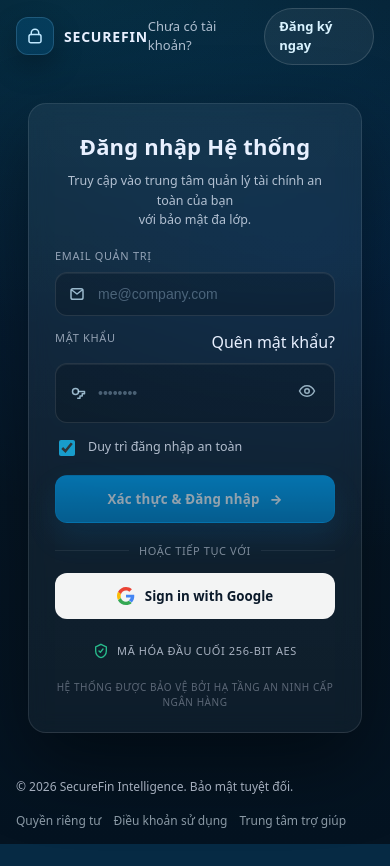
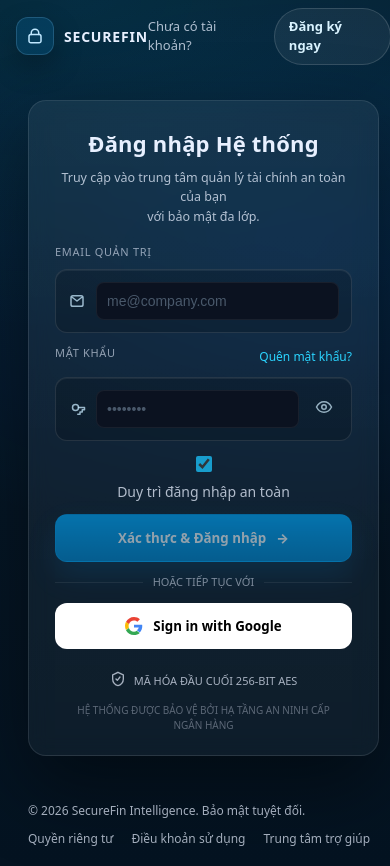
Before and after one commit to thinlam/personal-expense-manager, a React (Vite) app in the folder apps/frontend/: page /login in a window 390 px wide. Before the commit the page ends 844 px from the top, so only its background shows below. Built offline with nearby package versions, Linux system fonts and the light colour scheme.

Commit message:
udate : settings

```diff
--- a/apps/frontend/src/pages/Login/login.css
+++ b/apps/frontend/src/pages/Login/login.css
@@ -1,4 +1,4 @@
-/* FULL SCREEN: đảm bảo phủ toàn viewport, không dính wrapper/container */
+/* FULL SCREEN */
 .authPage {
   width: 100vw;
   min-height: 100vh;
@@ -11,6 +11,7 @@
   grid-template-rows: auto 1fr auto;
 }
 
+/* ================= TOPBAR ================= */
 .authTopbar {
   height: 72px;
   padding: 0 28px;
@@ -49,7 +50,10 @@
   gap: 12px;
 }
 
-.topHint { opacity: 0.75; font-size: 13px; }
+.topHint {
+  opacity: 0.75;
+  font-size: 13px;
+}
 
 .topCta {
   padding: 8px 14px;
@@ -61,8 +65,11 @@
   background: rgba(255,255,255,0.06);
   border: 1px solid rgba(255,255,255,0.14);
 }
-.topCta:hover { background: rgba(255,255,255,0.10); }
+.topCta:hover {
+  background: rgba(255,255,255,0.10);
+}
 
+/* ================= CENTER ================= */
 .authCenter {
   display: grid;
   place-items: center;
@@ -79,8 +86,17 @@
   backdrop-filter: blur(10px);
 }
 
-.cardHeader { text-align: center; margin-bottom: 18px; }
-.cardTitle { margin: 0; font-size: 22px; letter-spacing: 0.2px; }
+.cardHeader {
+  text-align: center;
+  margin-bottom: 18px;
+}
+
+.cardTitle {
+  margin: 0;
+  font-size: 22px;
+  letter-spacing: 0.2px;
+}
+
 .cardSub {
   margin: 8px 0 0;
   font-size: 12.5px;
@@ -88,12 +104,16 @@
   line-height: 1.55;
 }
 
-.form { display: grid; gap: 14px; }
+/* ================= FORM ================= */
+.form {
+  display: grid;
+  gap: 14px;
+}
 
 .field .label {
   font-size: 11px;
   letter-spacing: 0.7px;
-  opacity: 0.60;
+  opacity: 0.6;
   margin-bottom: 8px;
 }
 
@@ -104,19 +124,20 @@
   margin-bottom: 8px;
 }
 
-.linkSmall {
+.login-forgot {
   font-size: 12px;
   color: #2bd4ff;
   text-decoration: none;
-  opacity: 0.9;
 }
-.linkSmall:hover { opacity: 1; text-decoration: underline; }
+.login-forgot:hover {
+  text-decoration: underline;
+}
 
 .inputWrap {
   display: flex;
   align-items: center;
   gap: 10px;
-  padding: 12px 12px;
+  padding: 12px;
   border-radius: 12px;
   background: rgba(0,0,0,0.18);
   border: 1px solid rgba(255,255,255,0.10);
@@ -125,10 +146,16 @@
 
 .inputWrap:focus-within {
   border-color: rgba(43, 212, 255, 0.45);
-  box-shadow: 0 0 0 4px rgba(43, 212, 255, 0.10), inset 0 1px 0 rgba(255,255,255,0.06);
+  box-shadow:
+    0 0 0 4px rgba(43, 212, 255, 0.10),
+    inset 0 1px 0 rgba(255,255,255,0.06);
 }
 
-.leftIcon { color: rgba(200, 235, 255, 0.75); display: grid; place-items: center; }
+.leftIcon {
+  color: rgba(200, 235, 255, 0.75);
+  display: grid;
+  place-items: center;
+}
 
 .input {
   flex: 1;
@@ -138,12 +165,15 @@
   color: #eaf6ff;
   font-size: 14px;
 }
-.input::placeholder { color: rgba(190, 220, 245, 0.35); }
+
+.input::placeholder {
+  color: rgba(190, 220, 245, 0.35);
+}
 
 .iconBtn {
   border: 0;
   background: transparent;
-  color: rgba(210, 240, 255, 0.70);
+  color: rgba(210, 240, 255, 0.7);
   cursor: pointer;
   padding: 6px;
   border-radius: 10px;
@@ -153,16 +183,25 @@
   color: rgba(210, 240, 255, 0.95);
 }
 
+/* ================= FIX CHECKBOX ================= */
 .rememberRow {
-  display: flex;
-  align-items: center;
+  display: inline-flex;          /* ✅ QUAN TRỌNG */
+  align-items: center;           /* ✅ canh giữa */
   gap: 10px;
   font-size: 12.5px;
   opacity: 0.75;
   user-select: none;
+  cursor: pointer;
 }
-.rememberRow input { width: 16px; height: 16px; accent-color: #1bc6ff; }
 
+.rememberRow input[type="checkbox"] {
+  width: 16px;
+  height: 16px;
+  accent-color: #1bc6ff;
+  vertical-align: middle;        /* ✅ FIX LỆCH */
+}
+
+/* ================= ERROR ================= */
 .errorBox {
   padding: 10px 12px;
   border-radius: 12px;
@@ -172,21 +211,24 @@
   font-size: 13px;
 }
 
+/* ================= BUTTON ================= */
 .primaryBtn {
-  margin-top: 2px;
   height: 48px;
   border-radius: 12px;
   border: 1px solid rgba(0, 170, 255, 0.40);
   background: linear-gradient(180deg, #00a9ff, #0086cf);
   color: #e9f7ff;
   font-weight: 800;
-  letter-spacing: 0.2px;
   cursor: pointer;
   box-shadow: 0 14px 30px rgba(0, 125, 205, 0.25);
 }
-.primaryBtn:disabled { opacity: 0.6; cursor: not-allowed; }
+.primaryBtn:disabled {
+  opacity: 0.6;
+  cursor: not-allowed;
+}
 
-.btnRow, .btnLoading {
+.btnRow,
+.btnLoading {
   display: inline-flex;
   align-items: center;
   gap: 10px;
@@ -196,27 +238,31 @@
 .spinner {
   width: 14px;
   height: 14px;
-  border-radius: 99px;
+  border-radius: 50%;
   border: 2px solid rgba(255,255,255,0.25);
   border-top-color: rgba(255,255,255,0.95);
   animation: spin 0.9s linear infinite;
 }
 
+/* ================= OTHERS ================= */
 .divider {
-  margin-top: 6px;
   display: flex;
   align-items: center;
   gap: 10px;
   opacity: 0.5;
   font-size: 11px;
-  letter-spacing: 0.6px;
 }
-.divider .line { height: 1px; flex: 1; background: rgba(255,255,255,0.14); }
+
+.divider .line {
+  flex: 1;
+  height: 1px;
+  background: rgba(255,255,255,0.14);
+}
 
 .googleBtn {
   height: 46px;
   border-radius: 12px;
-  background: rgba(255,255,255,0.95);
+  background: #fff;
   border: 0;
   cursor: pointer;
   display: flex;
@@ -224,9 +270,7 @@
   justify-content: center;
   gap: 10px;
   font-weight: 700;
-  color: #0b1a2a;
 }
-.googleBtn:hover { filter: brightness(0.98); }
 
 .securityNote {
   margin-top: 10px;
@@ -235,37 +279,39 @@
   justify-content: center;
   gap: 8px;
   font-size: 11px;
-  letter-spacing: 0.6px;
   opacity: 0.7;
 }
-.securityNote .shield { color: #33ffb5; display: grid; place-items: center; }
 
 .tinyNote {
-  margin-top: 6px;
   text-align: center;
   font-size: 10px;
-  letter-spacing: 0.55px;
   opacity: 0.35;
-  line-height: 1.5;
 }
 
 .authFooter {
   padding: 18px 28px;
   display: flex;
-  align-items: center;
   justify-content: space-between;
-  gap: 16px;
+  font-size: 12px;
   opacity: 0.7;
-  font-size: 12px;
 }
-.footerRight { display: flex; gap: 18px; }
-.footerRight a { color: rgba(230, 245, 255, 0.85); text-decoration: none; }
-.footerRight a:hover { text-decoration: underline; }
 
-@keyframes spin { from { transform: rotate(0); } to { transform: rotate(360deg); } }
+.footerRight {
+  display: flex;
+  gap: 18px;
+}
 
+@keyframes spin {
+  from { transform: rotate(0); }
+  to { transform: rotate(360deg); }
+}
+
+/* ================= MOBILE ================= */
 @media (max-width: 520px) {
   .authTopbar { padding: 0 16px; }
-  .authFooter { padding: 14px 16px; flex-direction: column; align-items: flex-start; }
-  .footerRight { flex-wrap: wrap; gap: 12px; }
+  .authFooter {
+    flex-direction: column;
+    align-items: flex-start;
+    gap: 10px;
+  }
 }
--- /dev/null
+++ b/apps/frontend/src/pages/Settings.tsx
@@ -0,0 +1,71 @@
+import "./settings.css";
+
+export default function Settings() {
+  return (
+    <div className="page">
+      <div className="page__head">
+        <h1 className="page__title">⚙ Cài đặt</h1>
+        <p className="page__desc">
+          Quản lý thông tin cá nhân và thiết lập ứng dụng
+        </p>
+      </div>
+
+      <div className="settings">
+        {/* Hồ sơ */}
+        <section className="card">
+          <h3 className="card__title">👤 Hồ sơ cá nhân</h3>
+
+          <div className="form">
+            <label>
+              Tên hiển thị
+              <input placeholder="Nhập tên của bạn" />
+            </label>
+
+            <label>
+              Email
+              <input disabled value="user@email.com" />
+            </label>
+
+            <button className="btn">Lưu thay đổi</button>
+          </div>
+        </section>
+
+        {/* Thiết lập */}
+        <section className="card">
+          <h3 className="card__title">⚙ Thiết lập chung</h3>
+
+          <div className="form">
+            <label>
+              Tiền tệ mặc định
+              <select>
+                <option>VND</option>
+                <option>USD</option>
+              </select>
+            </label>
+
+            <label>
+              Giao diện
+              <select>
+                <option>Dark</option>
+                <option>Light</option>
+              </select>
+            </label>
+          </div>
+        </section>
+
+        {/* Bảo mật */}
+        <section className="card">
+          <h3 className="card__title">🔐 Bảo mật</h3>
+
+          <button className="btn btn--danger">
+            Đổi mật khẩu
+          </button>
+
+          <button className="btn btn--ghost">
+            Đăng xuất
+          </button>
+        </section>
+      </div>
+    </div>
+  );
+}
--- /dev/null
+++ b/apps/frontend/src/pages/settings.css
@@ -0,0 +1,40 @@
+.settings{
+  display:grid;
+  grid-template-columns: repeat(auto-fit, minmax(280px, 1fr));
+  gap:16px;
+}
+
+.form{
+  display:flex;
+  flex-direction:column;
+  gap:12px;
+}
+
+.form label{
+  display:flex;
+  flex-direction:column;
+  gap:6px;
+  font-size:14px;
+}
+
+.form input,
+.form select{
+  padding:10px;
+  border-radius:8px;
+  border:1px solid var(--border);
+  background:#0b1220;
+  color:#e8f0ff;
+}
+
+.btn{
+  margin-top:8px;
+}
+
+.btn--danger{
+  background:#dc2626;
+}
+
+.btn--ghost{
+  background:transparent;
+  border:1px dashed var(--border);
+}
--- a/apps/frontend/src/routes/index.tsx
+++ b/apps/frontend/src/routes/index.tsx
@@ -8,6 +8,8 @@ import ResetPassword from "../pages/ResetPassword/ResetPassword";
 import Dashboard from "../pages/Dashboard";
 import VerifyEmailOtp from "../pages/VerifyEmailOtp/VerifyEmailOtp";
 // import Wallets from "../pages/Wallets";
+import Settings from "../pages/Settings";
+
 export default function AppRoutes() {
   return (
     <Routes>
@@ -21,6 +23,8 @@ export default function AppRoutes() {
       <Route path="/reset-password" element={<ResetPassword />} />
       <Route path="/dashboard" element={<Dashboard />} />
       <Route path="/verify-email" element={<VerifyEmailOtp />} />
+      <Route path="/settings" element={<Settings />} />
+
       {/* <Route path="/wallets" element={<Wallets />} /> */}
       <Route path="*" element={<Navigate to="/login" replace />} />
     </Routes>
--- a/apps/frontend/src/types/auth.type.ts
+++ b/apps/frontend/src/types/auth.type.ts
@@ -5,6 +5,8 @@ export type UserDTO = {
 };
 
 export type AuthSuccessDTO = {
+  message: string;
+  data: any;
   token: string;
   user: UserDTO;
 };
```
